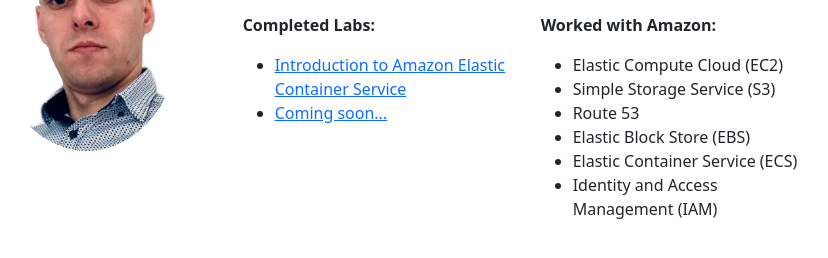
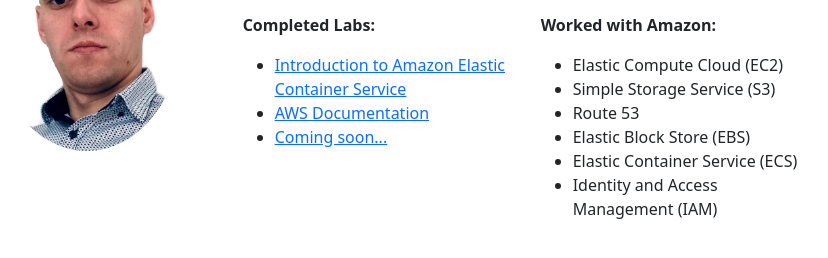
Before and after one commit to vyurchenko1986/DevOps_online_Kharkiv_2022Q1Q2-, a plain HTML site: page m2/task2.2/static_website/Valery_Yurchenko.html in a window 1280 px wide. Shown: the part 226-484 px from the top of the page, without its empty margins (236-1064 px from the left). Drawn offline with nearby package versions, Linux system fonts and the light colour scheme.

Commit message:
add web site

```diff
--- a/m2/task2.2/static_website/Valery_Yurchenko.html
+++ b/m2/task2.2/static_website/Valery_Yurchenko.html
@@ -19,6 +19,7 @@
                   <div class="col-md-6"><b><p>Completed Labs:</p></b>
                     <ul class="icon-list">
                       <li><a href="https://amazon.qwiklabs.com/focuses/16440?parent=catalog">Introduction to Amazon Elastic Container Service</a></li>
+                      <li><a href="https://docs.aws.amazon.com/index.html">AWS Documentation</a></li>
                       <li><a href="#">Coming soon...</a></li>
                     </ul>
                   </div>
```
